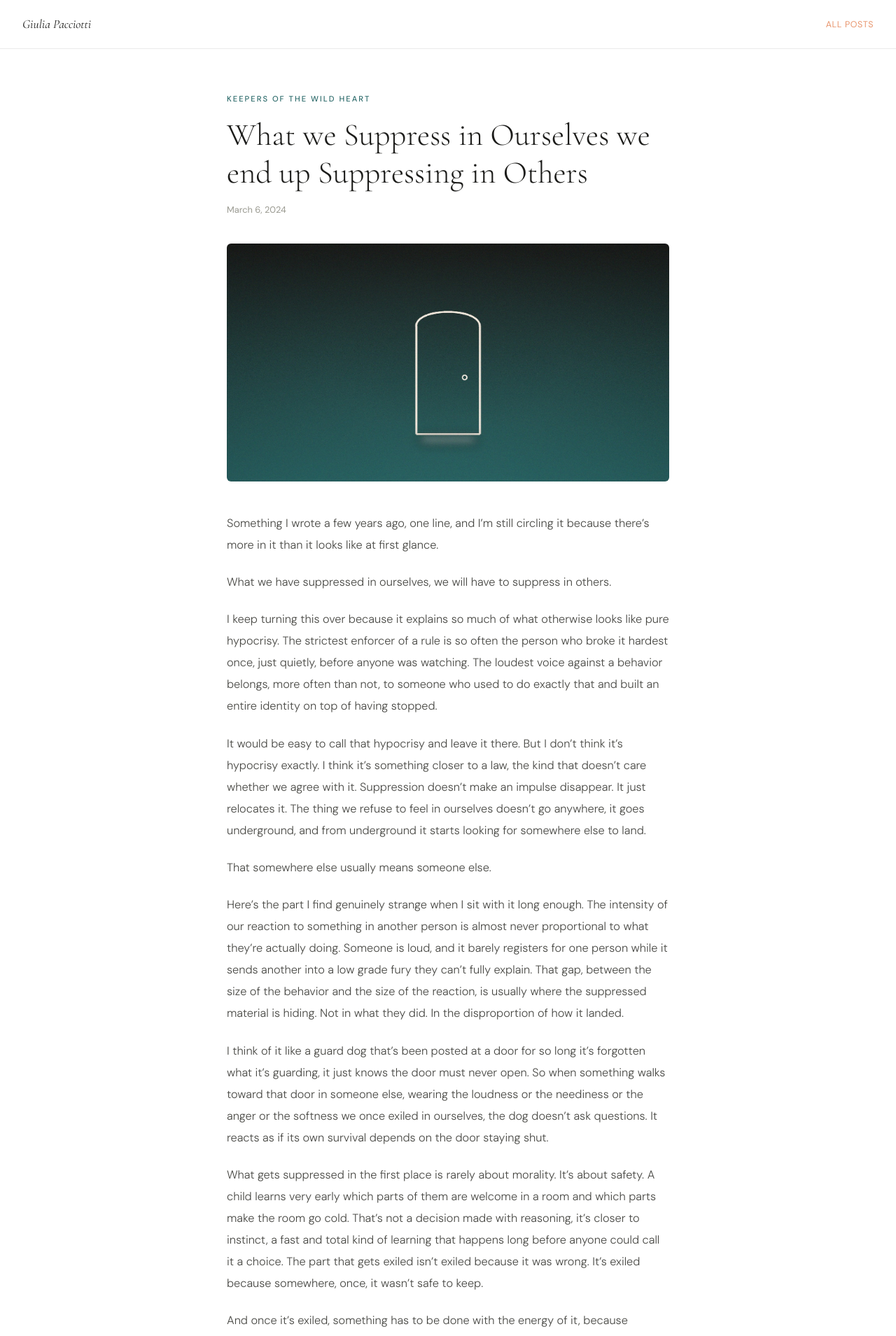
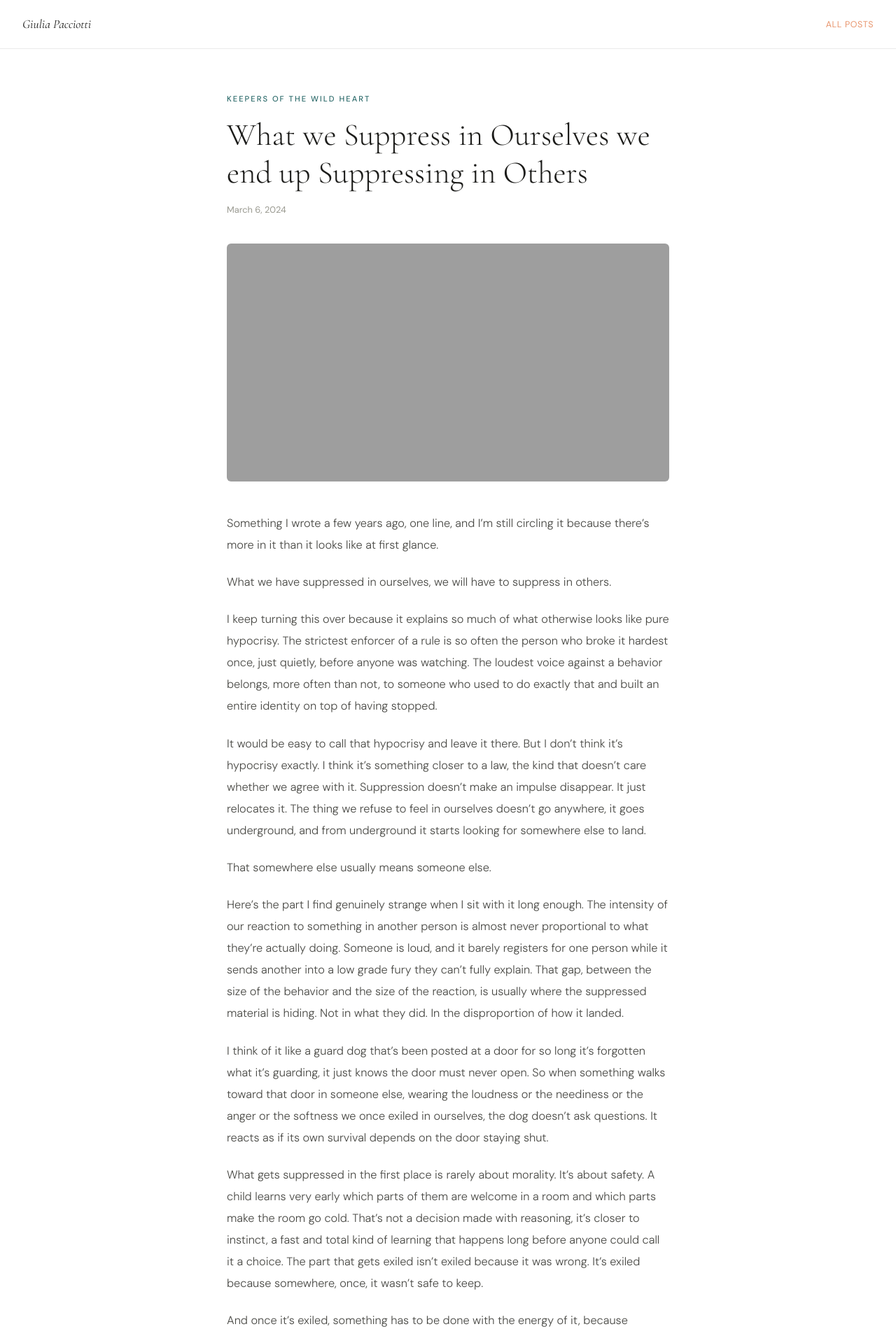
Before and after one commit to Blubell26/giuliapacciotti.com, a Jekyll site: the page built from _posts/2024-03-06-what-we-suppress-in-ourselves-we-end-up-suppressing-in-others.md, in a window 1280 px wide. Shown: the top 1909 px of the page at 70% size. Built offline with Jekyll 4.4.1, drawn with Linux system fonts in a browser that asks for light colours.

Commit message:
Update 2024-03-06-what-we-suppress-in-ourselves-we-end-up-suppressing-in-others.md

```diff
--- a/_posts/2024-03-06-what-we-suppress-in-ourselves-we-end-up-suppressing-in-others.md
+++ b/_posts/2024-03-06-what-we-suppress-in-ourselves-we-end-up-suppressing-in-others.md
@@ -3,7 +3,7 @@
 title: "What we Suppress in Ourselves we end up Suppressing in Others"
 description: "A long look at why the harshest reactions we have to other people are usually pointing back at the parts of ourselves we learned to exile a long time ago"
 date: 2024-03-06
-image: /suppressed-in-ourselves.jpeg
+image: :suppressed-in-ourselves.jpg.png
 thumb: /suppressed-in-ourselves.jpeg
 ---
 
```
